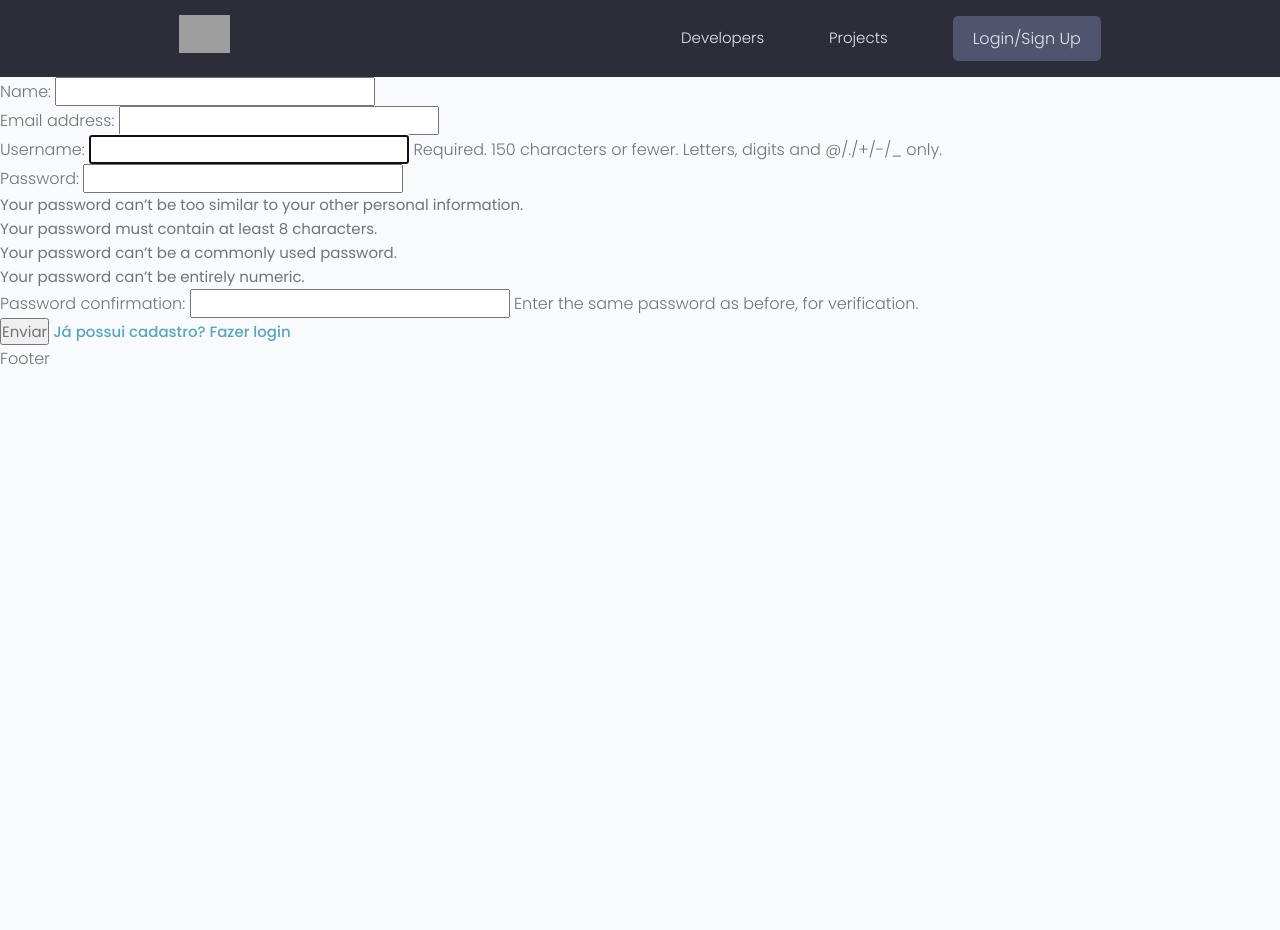
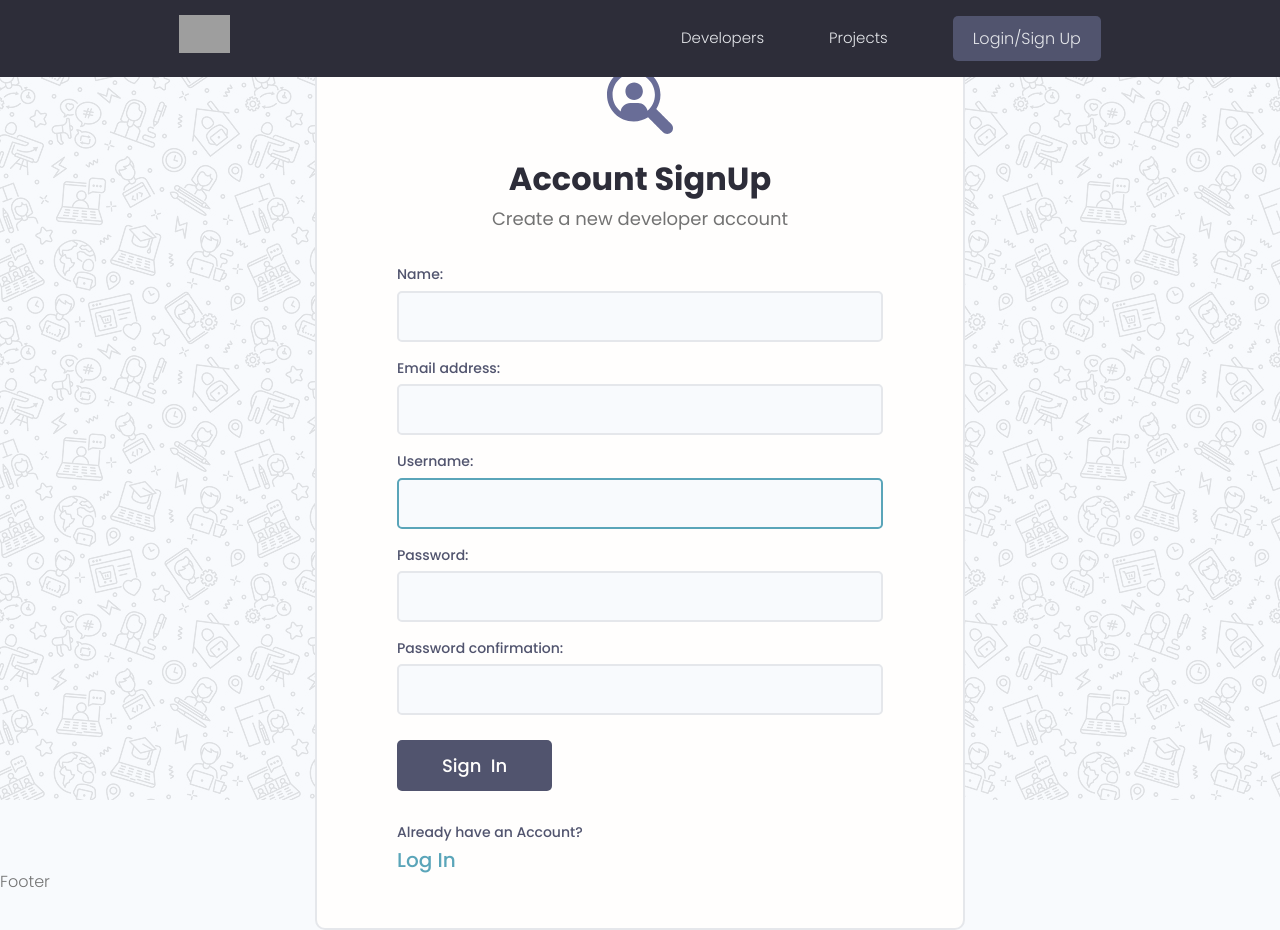
Before and after one commit to mateusmacedo-1/devsearch, a Django app: page /accounts/signup/ in a window 1280 px wide. Before the commit the page ends 365 px from the top, so only its background shows below. Run offline with Django 5.2, Linux system fonts and the light colour scheme; grey boxes are pictures that could not be loaded.

Commit message:
estilizando pagina de registro

```diff
--- a/accounts/forms.py
+++ b/accounts/forms.py
@@ -11,3 +11,7 @@ class CustomUserCreationForm(UserCreationForm):
         labels = {
             'first_name': 'Name'
         }
+    def __init__(self, *args, **kwargs):
+        super(CustomUserCreationForm, self).__init__(*args, **kwargs)
+        for k, v in self.fields.items():
+            v.widget.attrs.update({'class':'input'})
--- a/accounts/templates/accounts/signup.html
+++ b/accounts/templates/accounts/signup.html
@@ -1,10 +1,41 @@
 {% extends 'main.html' %}
+{% load static %}
+{% block content %}
+<body>
+    <div class="auth">
+      <div class="card">
+        <div class="auth__header text-center">
+          <a href="/">
+            <img src="{% static 'images/icon.svg' %}" alt="icon" />
+          </a>
+          <h3>Account SignUp</h3>
+          <p>Create a new developer account</p>
+        </div>
 
-{% block content %}
-<form method="post">
-    {% csrf_token %}
-    {{ form.as_p }}
-    <input type="submit" value="Enviar">
-    <a href="{% url 'accounts:login' %}">Já possui cadastro? Fazer login</a>
-</form>
+        <form method="post" class="form auth__form">
+            {% csrf_token %}
+            {% for field in form %}
+            <div class="form__field">
+                <label for="formInput#text">{{field.label}}: </label>
+
+                {{field}}
+
+                {% for error in field.errors %}
+                    <p style="color: red">{{error}}</p>
+                {% endfor %}
+
+            </div>
+            {% endfor %}
+            <div class="auth__actions">
+                <input class="btn btn--sub btn--lg" type="submit" value="Sign  In" />
+            </div>
+        </form>
+
+        <div class="auth__alternative">
+          <p>Already have an Account?</p>
+          <a href="{% url 'accounts:login' %}">Log In</a>
+        </div>
+      </div>
+    </div>
+</body>
 {% endblock content %}
--- a/accounts/views.py
+++ b/accounts/views.py
@@ -35,7 +35,7 @@ def logout_view(request):
 
 def signup(request):
     form = CustomUserCreationForm()
-    context = {'form': form}
+
     if request.method == "POST":
         form = CustomUserCreationForm(request.POST)
         if form.is_valid():
@@ -45,6 +45,11 @@ def signup(request):
             messages.success(request, "User created.")
             login(request, user)
             return redirect('profiles:list')
+        else:
+            messages.error(
+                request, 'An error has occurred during registration')
+    # renderiza no final, pois caso de erros, esse obj q tem os erros
+    context = {'form': form}
     return render(request, 'accounts/signup.html', context)
 
 def check_user_exists(username, request):
```
